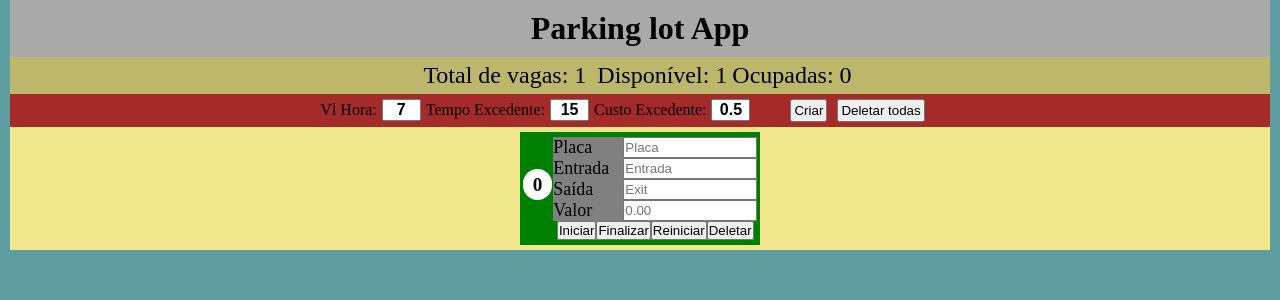
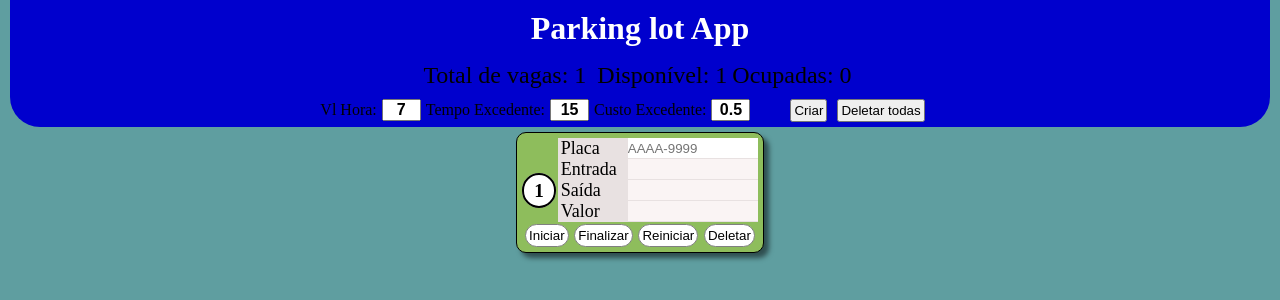
Before and after one commit to Anathangv/reactjs_parking_lot_app, a React (Create React App) app: page / in a window 1280 px wide. Both pictures are taken after a click on the button "Criar". Shown: the top 300 px of the page. Built offline with nearby package versions, Linux system fonts and the light colour scheme; the HTML template or start-up script is replaced by a standard one.

Commit message:
improved layout

```diff
--- a/src/App.css
+++ b/src/App.css
@@ -1,20 +1,19 @@
 .App {
-  margin: 0px;
   padding: 0px;
-  background-color: chocolate;
   margin: 0px 10px;
 }
 
 .top h1 {
-  background-color: darkgray;
+  background-color: mediumblue;
   padding: 10px;
   font-weight: 800;
   font-size: xx-large;
   text-align: center;
+  color: white;
 }
 
 .display {
-  background-color: darkkhaki;
+  background-color: mediumblue;
   text-align: center;
   padding: 5px;
 }
@@ -28,7 +27,9 @@
   padding: 5px;
   display: flex;
   justify-content: center;
-  background-color: brown;
+  background-color: mediumblue;
+  border-bottom-left-radius: 30px;
+  border-bottom-right-radius: 30px;
 }
 
 .controls input {
@@ -49,7 +50,6 @@
 }
 
 .container {
-  background-color: khaki;
   display: flex;
   flex-wrap: wrap;
   justify-content: space-evenly;
--- a/src/App.js
+++ b/src/App.js
@@ -8,7 +8,13 @@ class App extends React.Component {
     parkingSpaceAvalilable: 0,
     parkingSpaceAccupied: 0,
 
-    parkingSpace: { entrance: "", exit: "", value: "", timeSpent: "" },
+    parkingSpace: {
+      plate: "",
+      entrance: "",
+      exit: "",
+      value: "",
+      timeSpent: "",
+    },
     parkingSpaceList: [],
 
     hourCost: 7,
@@ -16,6 +22,7 @@ class App extends React.Component {
     overtimeCost: 0.5,
   };
 
+  //create a new parking space
   createParkingSpace = () => {
     const newParkingSpace = { ...this.state.parkingSpace };
     const newParkingSpaceList = [
@@ -29,6 +36,7 @@ class App extends React.Component {
     this.updateCounters(1, 1, null);
   };
 
+  //delete all parking space on screen
   deleteAllParkingSpace = () => {
     this.setState({
       parkingSpaceList: [],
@@ -38,8 +46,10 @@ class App extends React.Component {
     });
   };
 
+  //start timing
   startTime = (position) => {
     const newParkingSpaceList = [...this.state.parkingSpaceList];
+
     if (!newParkingSpaceList[position].exit) {
       if (!newParkingSpaceList[position].entrance) {
         this.updateCounters(null, -1, 1);
@@ -51,6 +61,7 @@ class App extends React.Component {
     }
   };
 
+  //finish and calculate cost
   finishTime = (position) => {
     const newParkingSpaceList = [...this.state.parkingSpaceList];
 
@@ -74,13 +85,23 @@ class App extends React.Component {
     }
   };
 
+  //delete specific parking space
   deleteParkingSpace = (position) => {
+    //update counters according to parking space status
+    this.state.parkingSpaceList[position].exit
+      ? this.updateCounters(-1, 0, -1)
+      : this.state.parkingSpaceList[position].entrance
+      ? this.updateCounters(-1, 0, -1)
+      : this.updateCounters(-1, -1, 0);
+
     const newParkingSpaceList = this.state.parkingSpaceList.filter(
       (item, index) => index !== position
     );
+
     this.setState({ parkingSpaceList: newParkingSpaceList });
   };
 
+  //clean data of parking space
   resetTime = (position) => {
     const newParkingSpaceList = [...this.state.parkingSpaceList];
     if (newParkingSpaceList[position].entrance) {
@@ -94,6 +115,7 @@ class App extends React.Component {
     }
   };
 
+  //controls the counters based on the parking space status
   updateCounters = (total, available, occupied) => {
     if (total) {
       this.setState({
--- a/src/parkingSpace.css
+++ b/src/parkingSpace.css
@@ -1,59 +1,109 @@
-.containerSpace {
-  background-color: green;
-  display: flex;
-  flex-direction: row;
-  margin: 5px 5px;
-  padding: 5px 5px 5px 0px;
+* {
+  margin: 0px;
+  padding: 0px;
+}
+
+.parkingspace {
+  background-color: rgb(142, 189, 92);
+  padding: 5px 5px 5px 5px;
+  border: 1px solid black;
+  border-radius: 10px;
+  margin: 5px 0px 5px 0px;
+  box-shadow: 5px 5px 5px rgba(0, 0, 0, 0.5);
 }
 
 .occupied {
-  background-color: yellow;
+  background-color: rgb(247, 245, 136);
 }
 
 .finalizing {
-  background-color: red;
+  background-color: rgb(184, 97, 97);
+}
+
+.topcontainer {
+  display: flex;
+  flex-direction: row;
 }
 
 .parkingPosition {
   background-color: none;
   display: inline-block;
-  padding: 3px;
+  padding-right: 2px;
 }
 
 .parkingPosition span {
   position: relative;
-  top: 35%;
+  top: 50%;
   color: black;
   background-color: white;
   padding: 5px 10px;
   border-radius: 25px;
   font-weight: 900;
   font-size: larger;
+  border: 2px solid black;
 }
 
-.parkingSpace {
+.inputbox {
+  background-color: rgb(232, 225, 225);
   max-width: 200px;
   min-width: 200px;
-  margin: 0px;
   display: flex;
   flex-direction: column;
-  align-items: center;
-  padding: 0px;
 }
 
 .line {
   margin: 0px;
-  background-color: gray;
-  display: flex;
+
+  min-width: 200px;
+  max-width: 200px;
 }
 
 .line label {
+  display: grid;
+  grid-template-columns: 70px 130px;
+}
+
+.line label span {
   font-size: large;
-  min-width: 70px;
-  margin: 0px;
+  font-weight: 500;
+  padding-left: 3px;
 }
 
 .line input {
-  min-width: 130px;
+  min-width: 130;
   max-width: 130px;
+  border-style: none;
+  border-bottom: 1px solid rgb(232, 225, 225);
 }
+
+.inputreadonly {
+  background-color: rgb(250, 244, 244);
+}
+
+.bottoncontainer {
+  display: flex;
+  justify-content: space-around;
+  margin-top: 2px;
+}
+
+.bottoncontainer button {
+  border-radius: 15px;
+  padding: 3px;
+  border: 1px solid gray;
+  transition-duration: 0.4s;
+  cursor: pointer;
+  background-color: white;
+  text-decoration: none;
+  outline: none;
+}
+
+.bottoncontainer button:hover {
+  background-color: grey;
+  color: white;
+}
+
+.bottoncontainer .deletebutton:hover {
+  background-color: red;
+  border: 1px solid red;
+  color: white;
+}
--- a/src/parkingSpace.js
+++ b/src/parkingSpace.js
@@ -9,50 +9,58 @@ class ParkingSpace extends Component {
           className={
             this.props.parkingSpace.entrance
               ? this.props.parkingSpace.exit
-                ? "containerSpace finalizing"
-                : "containerSpace occupied"
-              : "containerSpace"
+                ? "parkingspace finalizing"
+                : "parkingspace occupied"
+              : "parkingspace"
           }
         >
+          <div className="topcontainer">
             <div className="parkingPosition">
-            <span>{this.props.id}</span>
+              <span>{this.props.id + 1} </span>
             </div>
-          <div className={"parkingSpace"}>
+            <div className="inputbox">
               <div className="line">
-              <label htmlFor="plate">Placa</label>
-              <input type="text" id="plate" placeholder="Placa" />
+                <label>
+                  <span>Placa</span>
+                  <input type="text" placeholder="AAAA-9999" />
+                </label>
               </div>
               <div className="line">
-              <label htmlFor="entrance">Entrada</label>
+                <label>
+                  <span>Entrada</span>
                   <input
+                    className="inputreadonly"
                     typt="text"
-                id="entrance"
-                placeholder="Entrada"
                     readOnly
                     defaultValue={this.props.parkingSpace.entrance.toLocaleString()}
                   />
+                </label>
               </div>
               <div className="line">
-              <label htmlFor="exit">Saída</label>
+                <label>
+                  <span>Saída</span>
                   <input
+                    className="inputreadonly"
                     typt="text"
-                id="exit"
-                placeholder="Exit"
                     readOnly
                     defaultValue={this.props.parkingSpace.exit.toLocaleString()}
                   />
+                </label>
               </div>
               <div className="line">
-              <label htmlFor="cost">Valor</label>
+                <label>
+                  <span>Valor</span>
                   <input
+                    className="inputreadonly"
                     typt="text"
-                id="cost"
-                placeholder="0.00"
                     defaultValue={this.props.parkingSpace.value}
                     readOnly
                   />
+                </label>
               </div>
-            <div className="line">
+            </div>
+          </div>
+          <div className="bottoncontainer">
             <button onClick={() => this.props.onStartTime(this.props.id)}>
               Iniciar
             </button>
@@ -62,10 +70,12 @@ class ParkingSpace extends Component {
             <button onClick={() => this.props.onResetTime(this.props.id)}>
               Reiniciar
             </button>
-              <button onClick={() => this.props.onDelete(this.props.id)}>
+            <button
+              className="deletebutton"
+              onClick={() => this.props.onDelete(this.props.id)}
+            >
               Deletar
             </button>
-            </div>
           </div>
         </div>
       </React.Fragment>
```
Lines whose indentation alone changed are shown as unchanged.
